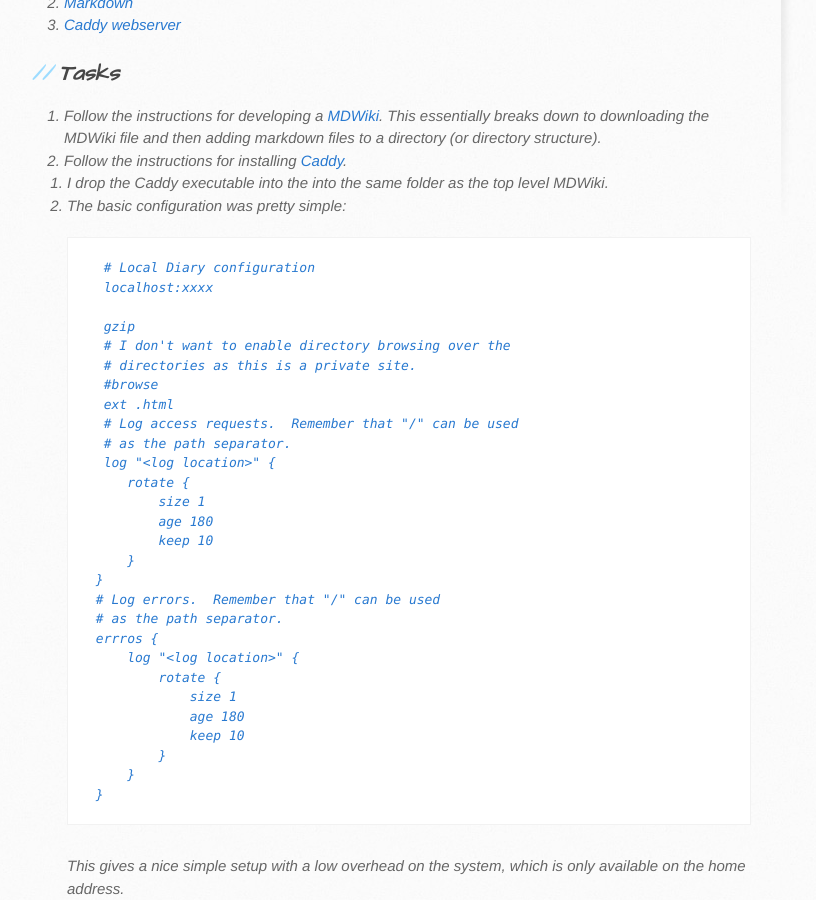
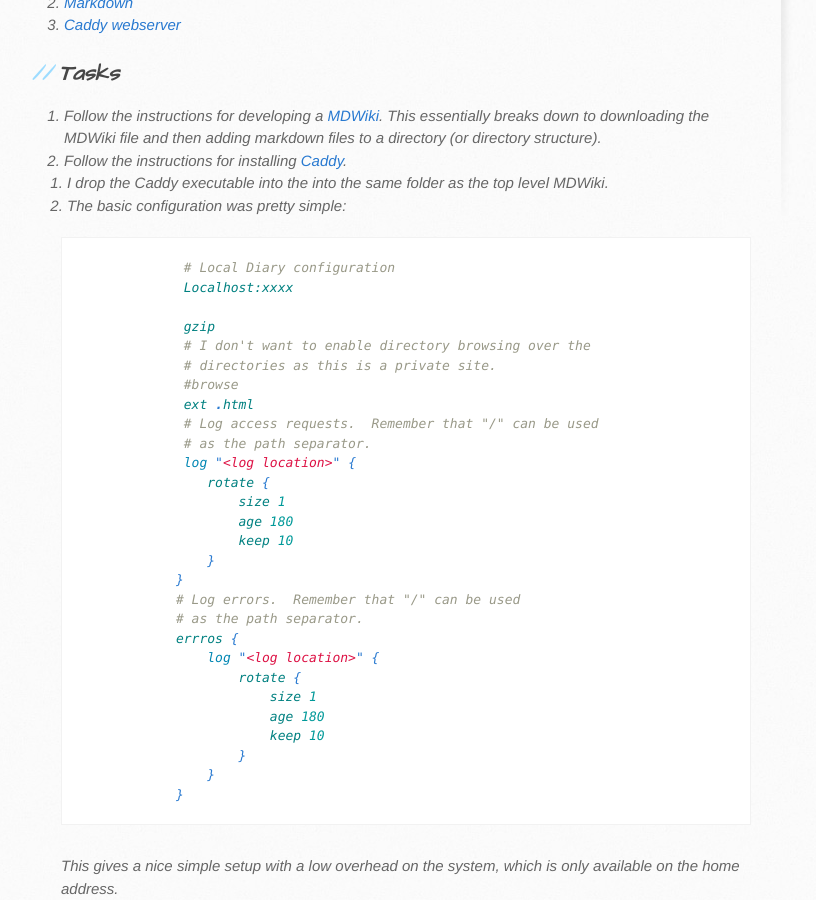
Before and after one commit to doychi/doychi.github.io, a Jekyll site: the page built from _posts/2016-01-24-setting-up-caddy-nssm.md, in a window 1280 px wide and 900 px high, scrolled down 520 px. Shown: the whole window, without its empty margins (109-925 px from the left). Built offline with Jekyll 4.4.1, drawn with Linux system fonts in a browser that asks for light colours.

Commit message:
Updated Caddy & NSSM post syntax highlighting

```diff
--- a/_posts/2016-01-24-setting-up-caddy-nssm.md
+++ b/_posts/2016-01-24-setting-up-caddy-nssm.md
@@ -35,8 +37,9 @@ This, for now has ended up using the Go language web server [Caddy][caddy] and
     1. I drop the Caddy executable into the into the same folder as the top level MDWiki.
     1. The basic configuration was pretty simple:
 
+~~~ perl
              # Local Diary configuration
-             localhost:xxxx
+             Localhost:xxxx
 
              gzip
              # I don't want to enable directory browsing over the
@@ -63,6 +66,7 @@ This, for now has ended up using the Go language web server [Caddy][caddy] and
                     }
                 }
             }
+~~~
 
-        This gives a nice simple setup with a low overhead on the system,
-        which is only available on the home address.
+This gives a nice simple setup with a low overhead on the system, which is only
+available on the home address.
```
Also changed, not shown: other parts of _posts/2016-01-24-setting-up-caddy-nssm.md (+2 -0 lines).
